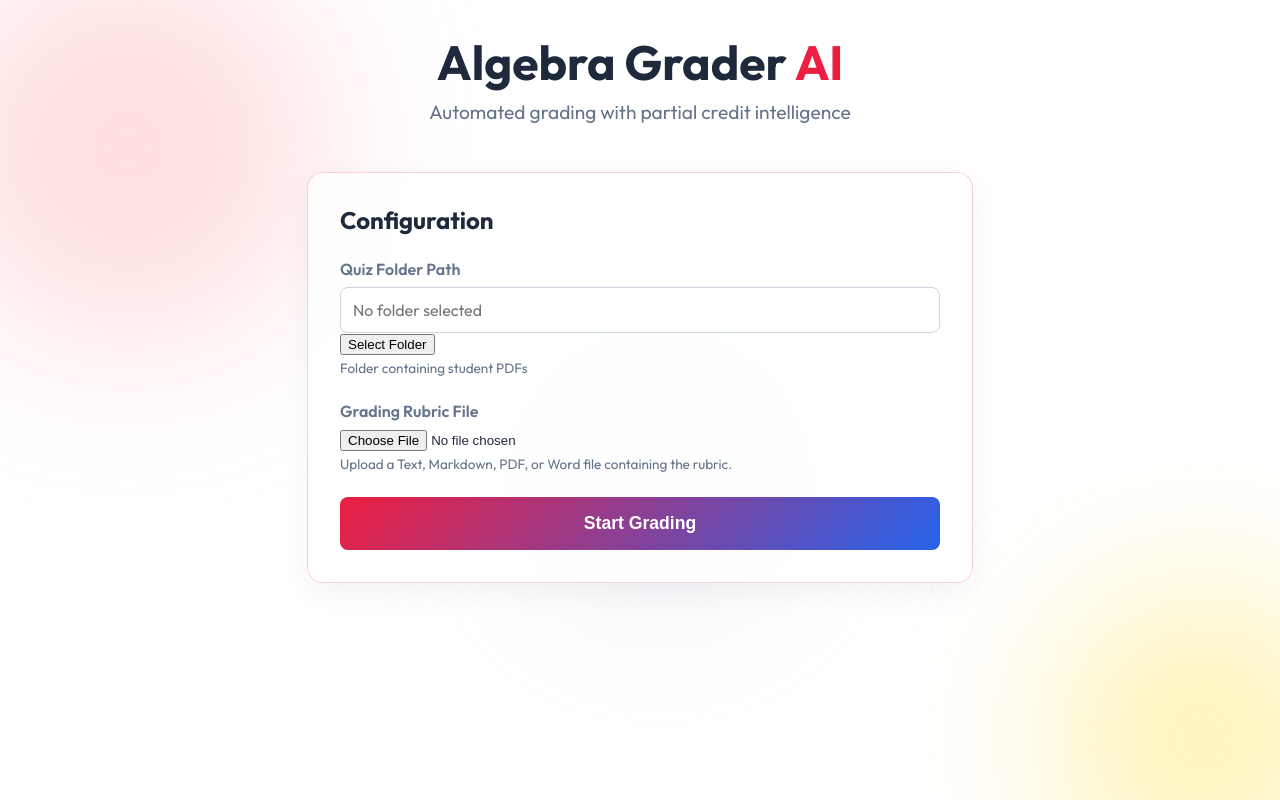
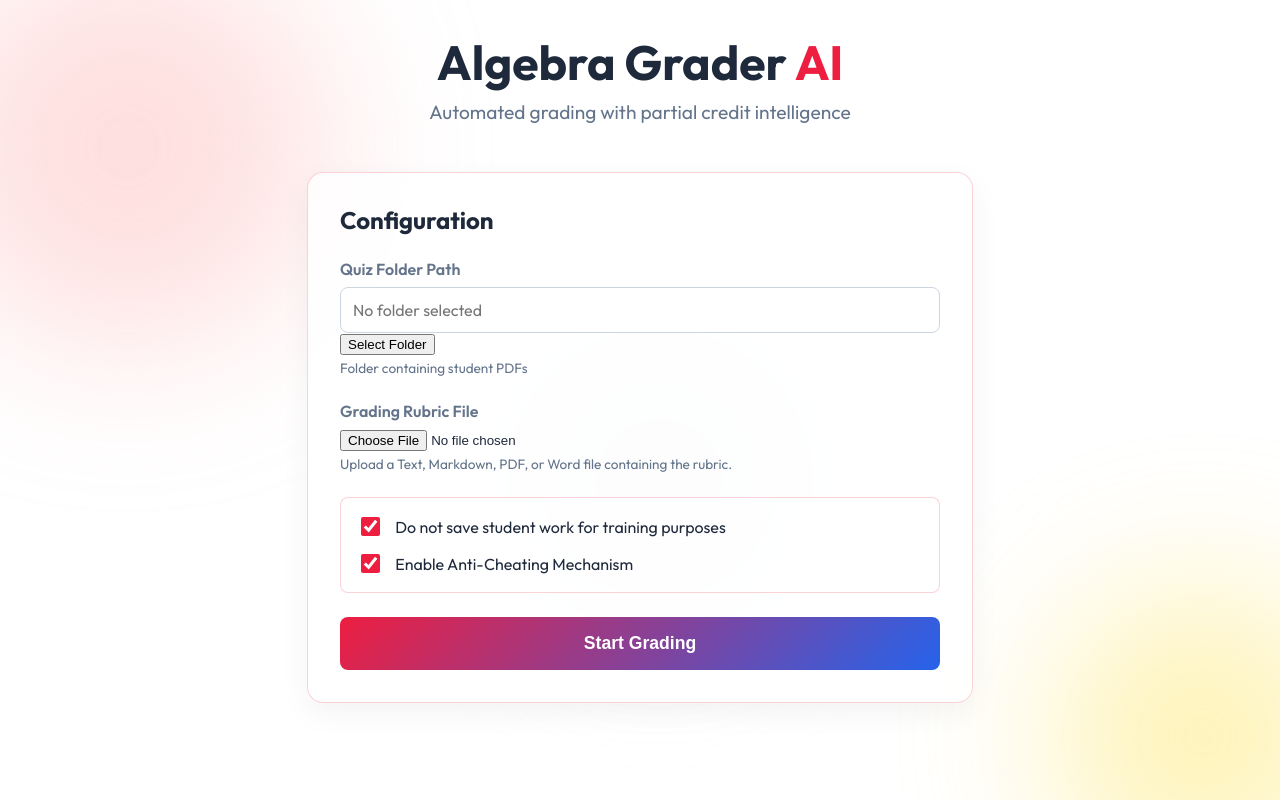
Before and after one commit to bacross62/algebra_grader, a Flask app: page / in a window 1280 px wide. Run offline with Flask 3, Linux system fonts and the light colour scheme.

Commit message:
privacy and anti-cheating

```diff
--- a/algebra_grader/app.py
+++ b/algebra_grader/app.py
@@ -352,23 +352,33 @@ def generate_feedback_pdf(feedback_data, output_path):
 
     doc.build(story)
 
-def generate_teacher_summary(all_results, output_path, api_key):
+def generate_teacher_summary(all_results, output_path, api_key, anti_cheating=False):
     """
     Generates a summary PDF of common misconceptions and errors.
+    Optionally analyzes for cheating.
     """
     try:
         logging.info("Generating Teacher Summary...")
 
         # Aggregate all feedback
         aggregated_text = ""
+        cheating_data = ""
+
         for res in all_results:
             if "error" in res:
                 continue
-            aggregated_text += f"\nStudent: {res.get('student_name', 'Unknown')}\n"
+            student = res.get('student_name', 'Unknown')
+            aggregated_text += f"\nStudent: {student}\n"
             aggregated_text += f"Overall Feedback: {res.get('overall_feedback', '')}\n"
+
             if 'questions' in res:
                 for q in res['questions']:
                     aggregated_text += f"Q{q.get('question_number')}: {q.get('feedback', '')}\n"
+
+                    if anti_cheating:
+                        cheating_data += f"\nStudent: {student}, Q{q.get('question_number')}\n"
+                        cheating_data += f"Reasoning: {q.get('student_reasoning', 'N/A')}\n"
+                        cheating_data += f"Final Answer: {q.get('final_answer', 'N/A')}\n"
 
         if not aggregated_text:
             logging.warning("No feedback data available for summary.")
@@ -387,6 +397,23 @@ def generate_teacher_summary(all_results, output_path, api_key):
         threshold = float(os.getenv('MISCONCEPTION_THRESHOLD', 0.4))
         threshold_percent = int(threshold * 100)
 
+        cheating_prompt_section = ""
+        if anti_cheating and cheating_data:
+            cheating_prompt_section = f"""
+            4. **Anti-Cheating Analysis**:
+               Analyze the following student reasoning and answers for signs of cheating.
+               Look for:
+               - Identical unique phrasing or unusual steps repeated between students.
+               - Same specific errors or illogical steps repeated.
+               - Extreme similarity in reasoning that is unlikely to happen by chance.
+
+               If you find suspicious pairs or groups, list them and explain WHY it looks like cheating.
+               If no suspicious similarities are found, state "No obvious signs of cheating detected."
+
+               Cheating Data to Analyze:
+               {cheating_data[:50000]}
+            """
+
         prompt = f"""
         Analyze the following feedback provided to algebra students after a quiz.
         Identify the most common misconceptions, frequent procedural errors, and general areas where the class struggled.
@@ -395,6 +422,7 @@ def generate_teacher_summary(all_results, output_path, api_key):
         1. **Common Misconceptions**: Identify at least 3 common misconceptions. CRITICAL: Also include ANY other misconception that affects more than {threshold_percent}% of the students.
         2. **Problem Areas**: Which types of questions caused the most trouble?
         3. **Recommendations**: What topics should the teacher review in class?
+        {cheating_prompt_section}
 
         **Formatting Instructions**:
         - Format as a professional report, NOT a memo.
@@ -487,6 +515,10 @@ def grade():
     folder_path = request.form.get('folder_path')
     rubric_file = request.files.get('rubric_file')
 
+    # Get flags (strings 'true'/'false' from JS FormData)
+    privacy_mode = request.form.get('privacy_mode') == 'true'
+    anti_cheating = request.form.get('anti_cheating') == 'true'
+
     if not folder_path or not os.path.isdir(folder_path):
         return jsonify({"error": "Invalid folder path"}), 400
     if not rubric_file:
@@ -533,7 +565,8 @@ def grade():
 
             # If not found or error loading, grade it
             if not result:
-                result = grade_pdf(pdf_file, rubric_text, api_key)
+                # Pass anti_cheating and privacy_mode flags to grade_pdf
+                result = grade_pdf(pdf_file, rubric_text, api_key, anti_cheating=anti_cheating, privacy_mode=privacy_mode)
                 result['filename'] = base_name
 
                 # Save result for future resumption
@@ -570,7 +603,8 @@ def grade():
         # Generate Teacher Summary after all quizzes are processed
         try:
             summary_path = os.path.join(feedback_folder, "Teacher_Summary.pdf")
-            generate_teacher_summary(all_results, summary_path, api_key)
+            # Pass anti_cheating flag to summary generator
+            generate_teacher_summary(all_results, summary_path, api_key, anti_cheating=anti_cheating)
             # Optional: Yield a special event or log indicating summary is ready
             # yield json.dumps({"info": "Teacher Summary Generated"}) + '\n'
         except Exception as e:
--- a/algebra_grader/static/script.js
+++ b/algebra_grader/static/script.js
@@ -29,6 +29,13 @@ document.addEventListener('DOMContentLoaded', () => {
 
         const folderPath = document.getElementById('folderPath').value;
         const rubricFile = document.getElementById('rubricFile').files[0];
+        const privacyCheck = document.getElementById('privacyCheck').checked;
+        const antiCheatingCheck = document.getElementById('antiCheatingCheck').checked;
+
+        if (!folderPath) {
+            alert('Please select a folder first.');
+            return;
+        }
 
         if (!rubricFile) {
             alert("Please upload a rubric file.");
@@ -62,6 +69,8 @@ document.addEventListener('DOMContentLoaded', () => {
             // API Key is handled by backend from .env
             formData.append('folder_path', folderPath);
             formData.append('rubric_file', rubricFile);
+            formData.append('privacy_mode', privacyCheck);
+            formData.append('anti_cheating', antiCheatingCheck);
 
             const response = await fetch('/grade', {
                 method: 'POST',
--- a/algebra_grader/static/style.css
+++ b/algebra_grader/static/style.css
@@ -176,6 +176,37 @@ small {
     font-size: 0.85rem;
 }
 
+.checkbox-group {
+    display: flex;
+    flex-direction: column;
+    gap: 0.75rem;
+    margin-bottom: 1.5rem;
+    background: rgba(255, 255, 255, 0.3);
+    padding: 1rem;
+    border-radius: 8px;
+    border: 1px solid var(--border-color);
+}
+
+.checkbox-item {
+    display: flex;
+    align-items: center;
+    gap: 0.75rem;
+}
+
+.checkbox-item input[type="checkbox"] {
+    width: 1.2rem;
+    height: 1.2rem;
+    accent-color: var(--accent-color);
+    cursor: pointer;
+}
+
+.checkbox-item label {
+    margin-bottom: 0;
+    font-weight: 400;
+    cursor: pointer;
+    color: var(--text-primary);
+}
+
 .btn-primary {
     width: 100%;
     padding: 1rem;
--- a/algebra_grader/templates/index.html
+++ b/algebra_grader/templates/index.html
@@ -45,6 +45,17 @@
                         <small>Upload a Text, Markdown, PDF, or Word file containing the rubric.</small>
                     </div>
 
+                    <div class="input-group checkbox-group">
+                        <div class="checkbox-item">
+                            <input type="checkbox" id="privacyCheck" checked>
+                            <label for="privacyCheck">Do not save student work for training purposes</label>
+                        </div>
+                        <div class="checkbox-item">
+                            <input type="checkbox" id="antiCheatingCheck" checked>
+                            <label for="antiCheatingCheck">Enable Anti-Cheating Mechanism</label>
+                        </div>
+                    </div>
+
                     <button type="submit" id="gradeBtn" class="btn-primary">
                         <span class="btn-text">Start Grading</span>
                         <div class="loader hidden"></div>
```
